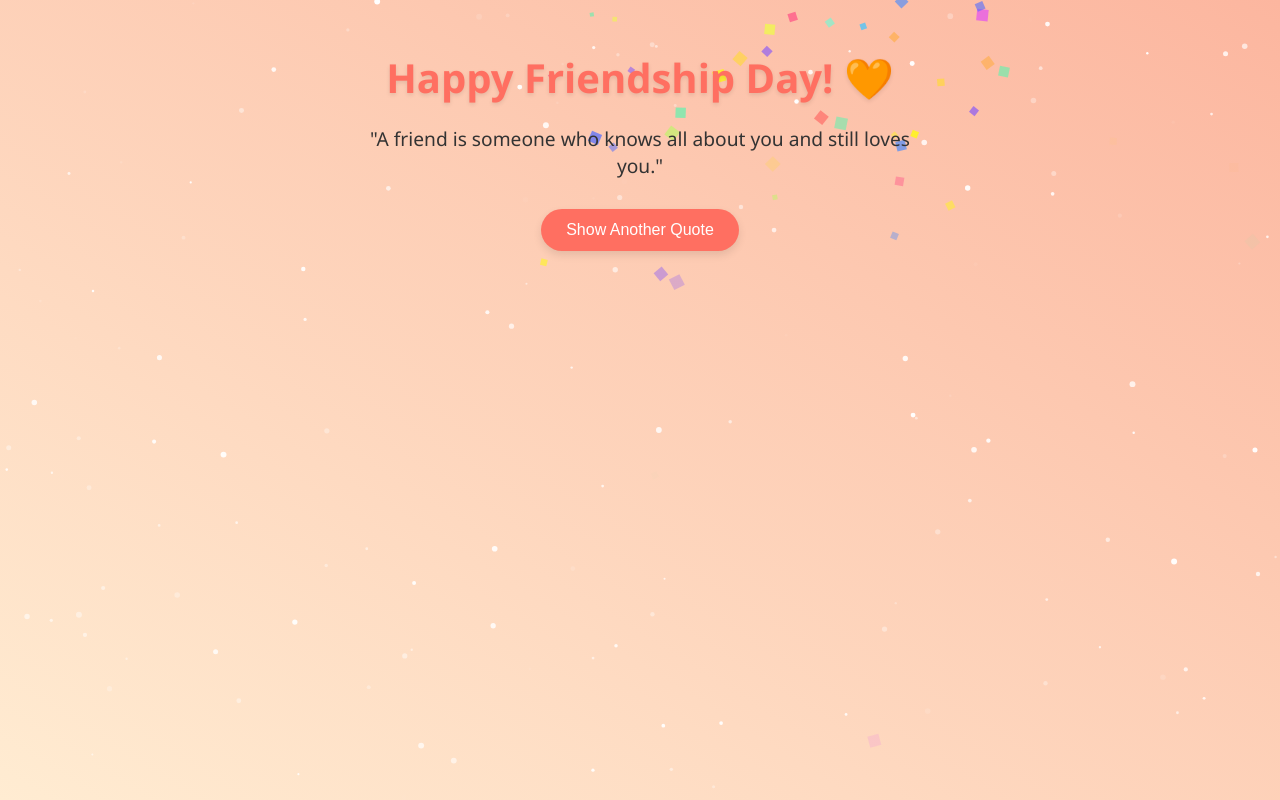
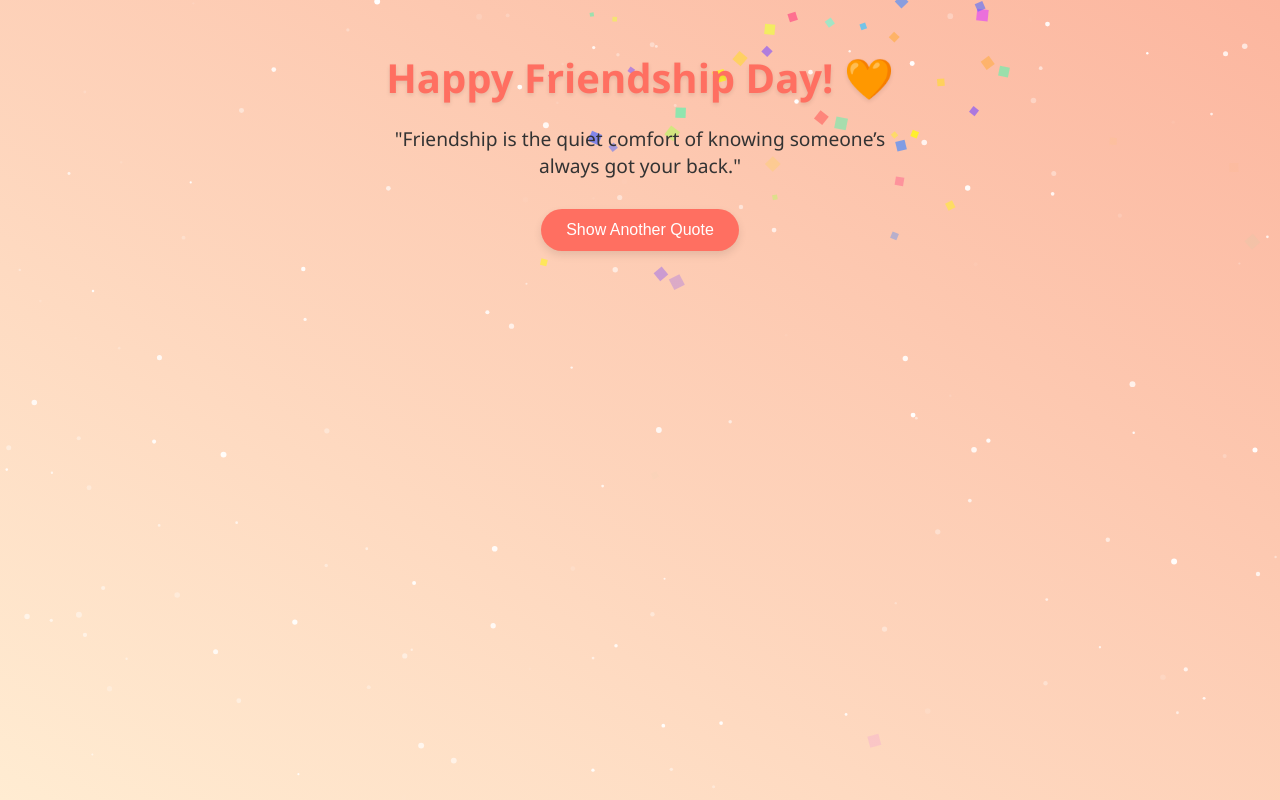
Before and after one commit to Night108/Friends, a plain HTML site: page index.html in a window 1280 px wide. Drawn offline with Linux system fonts and the light colour scheme.

Commit message:
Update index.html

```diff
--- a/index.html
+++ b/index.html
@@ -12,7 +12,7 @@
 
   <div class="container">
     <h1>Happy Friendship Day! 🧡</h1>
-    <p class="message">"A friend is someone who knows all about you and still loves you."</p>
+    <p class="message">"Friendship is the quiet comfort of knowing someone’s always got your back."</p>
     <button onclick="showNextQuote()">Show Another Quote</button>
     <div id="quoteDisplay"></div>
   </div>
```
